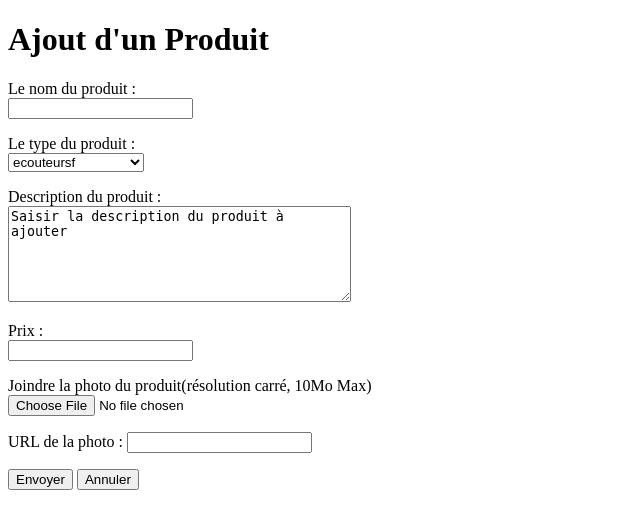
After one commit to dorianfabry/PHPgpr, a PHP site: page /view/admin.view.php in a window 1280 px wide. The commit adds this page. Shown: the top 529 px of the page, without its empty margins (0-640 px from the left). Run offline with PHP 8.4, Linux system fonts and the light colour scheme.

Commit message:
form html

```diff
--- /dev/null
+++ b/Site/view/admin.view.php
@@ -0,0 +1,50 @@
+<!DOCTYPE html>
+<html lang="fr" dir="ltr">
+  <head>
+    <meta charset="utf-8">
+    <title></title>
+  </head>
+  <body>
+    <h1>Ajout d'un Produit</h1>
+    <form class="" action="index.html" method="post">
+      <p>
+        Le nom du produit : <br>
+      <input type="text" name="nomproduit" value="">
+      </p>
+      <p>
+        Le type du produit : <br>
+        <select class="type" name="type">
+          <optgroup label="Casques">
+          <option value="ecouteursf">ecouteursf</option>
+          <option value="casque">casque</option>
+          </optgroup>
+          <optgroup label="Enceintes">
+          <option value="enceinteportable">enceinteportable</option>
+          <option value="barredeson">barredeson</option>
+          <option value="partybox">partybox</option>
+          </optgroup>
+        </select>
+      </p>
+      <p>
+        Description du produit : <br>
+        <textarea name="descr" rows="6" cols="40">Saisir la description du produit à ajouter</textarea>
+      </p>
+      <p>
+        Prix : <br>
+      <input type="text" name="prix" value="">
+     </p>
+      <p>
+       Joindre la photo du produit(résolution carré, 10Mo Max) <br>
+       <input type="file" name="attach" value="">
+       </p>
+       <p>
+       URL de la photo :
+       <input type="text" name="urlphoto" value="">
+     </p>
+      <p>
+      <input type="submit" value="Envoyer">
+      <input type="reset" value="Annuler">
+      </p>
+    </form>
+  </body>
+</html>
--- a/Site/view/main.view.php
+++ b/Site/view/main.view.php
@@ -47,6 +47,9 @@
       <li class="nav-item"><a class="nav-link" href="#">Histoires</a></li>
 
       <li class="nav-item"><a class="nav-link" href="#">Assistance</a></li>
+
+      <li class="nav-item"> <a style="color:#FF4500;" class="nav-link" href="../view/admin.view.php">Administrateur</a></li>
+
     </ul>
   </nav>
   <section id="main">
```
